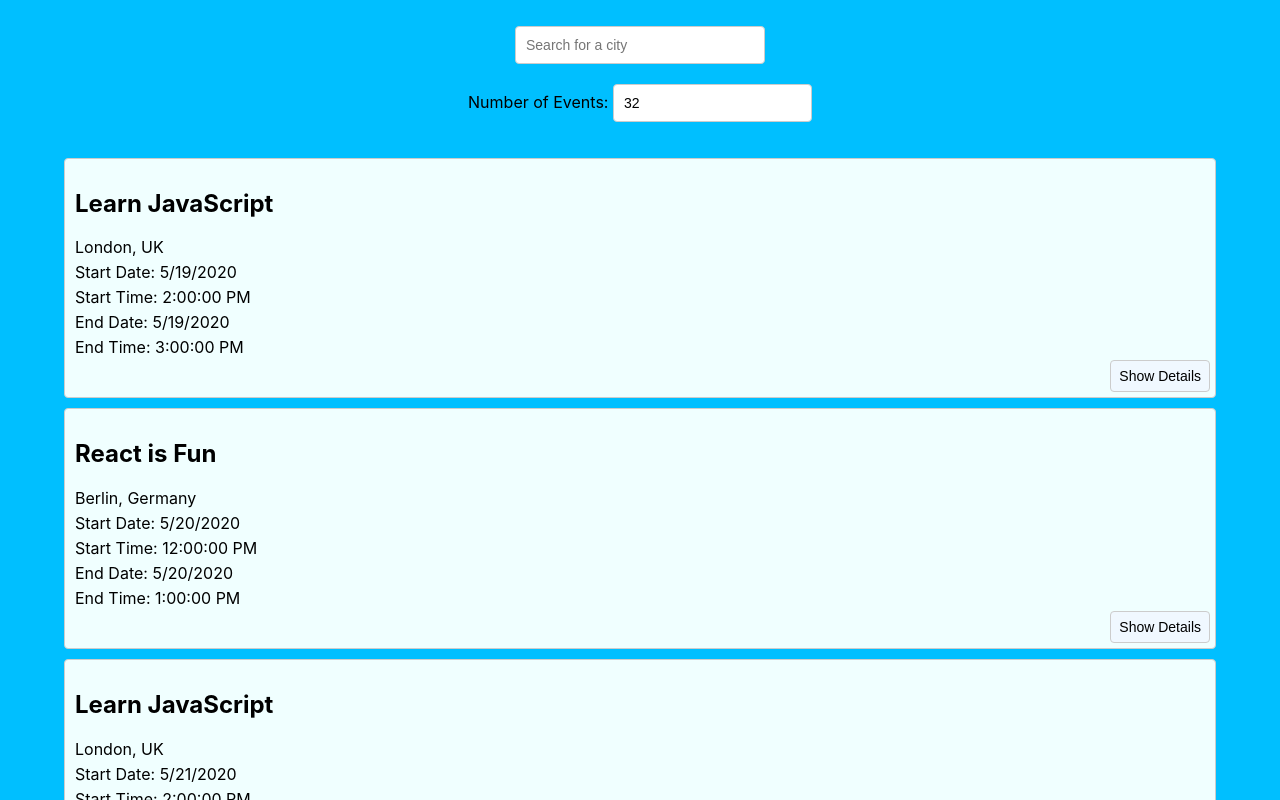
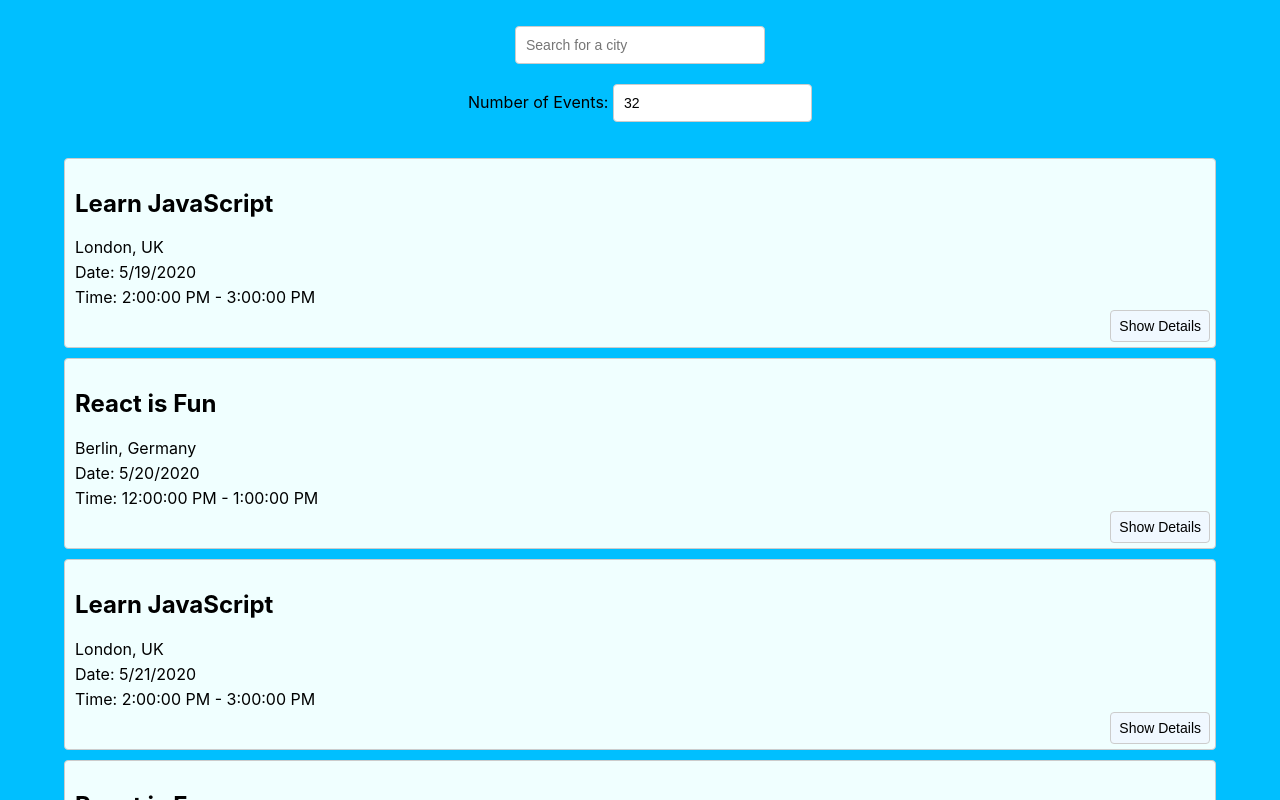
Before and after one commit to AJSorbello/meet, a React (Create React App) app: page / in a window 1280 px wide. Shown: the top 800 px of the page. Built offline with nearby package versions, Linux system fonts and the light colour scheme.

Commit message:
corrected date and start end time

```diff
--- a/src/components/Event.js
+++ b/src/components/Event.js
@@ -11,10 +11,8 @@ const Event = ({ event }) => {
     <li className="event">
       <h2>{event.summary}</h2>
       <p>{event.location}</p>
-      <p>Start Date: {startDate}</p>
-      <p>Start Time: {start}</p>
-      <p>End Date: {endDate}</p>
-      <p>End Time: {end}</p>
+      <p>Date: {startDate}</p>
+      <p>Time: {start} - {end}</p>
       {showDetails && <p className="details">{event?.description}</p>}
       <button className="details-btn" onClick={() => setShowDetails(!showDetails)}>
         {showDetails ? 'Hide Details' : 'Show Details'}
```
